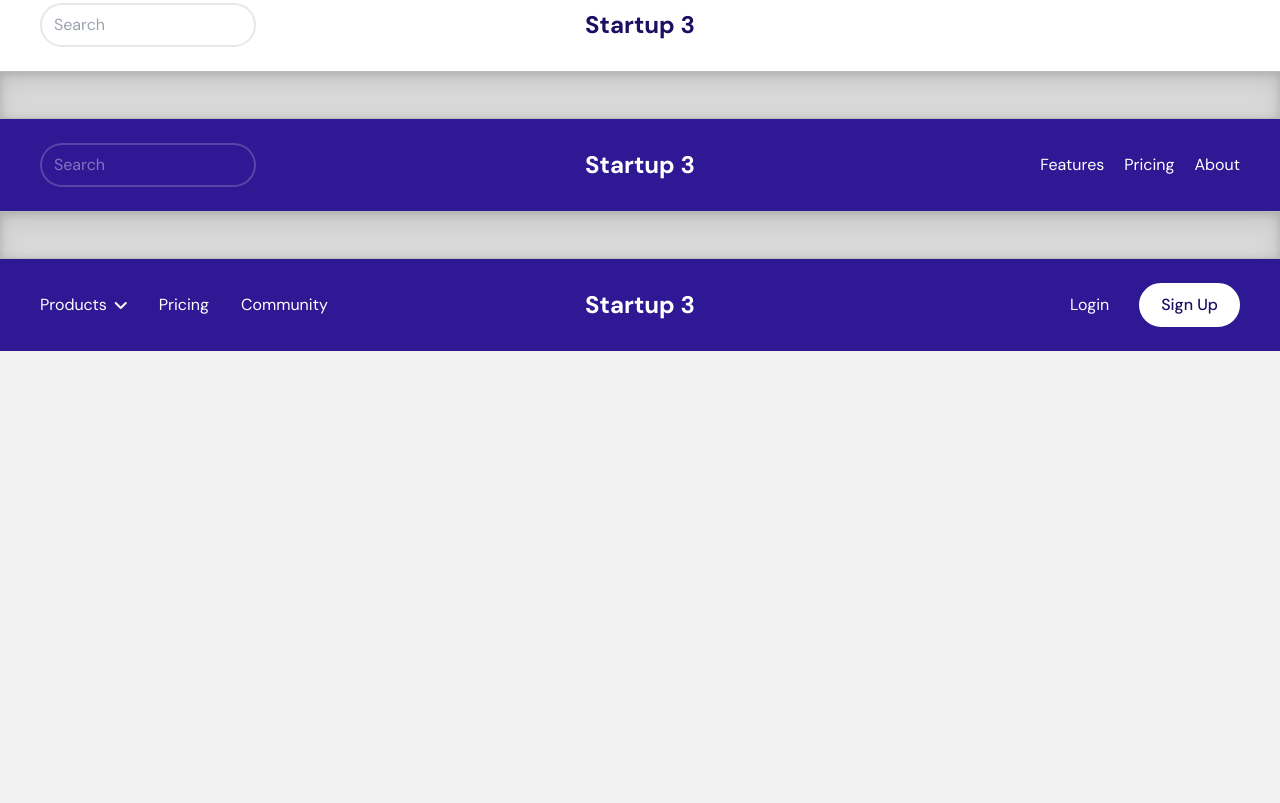
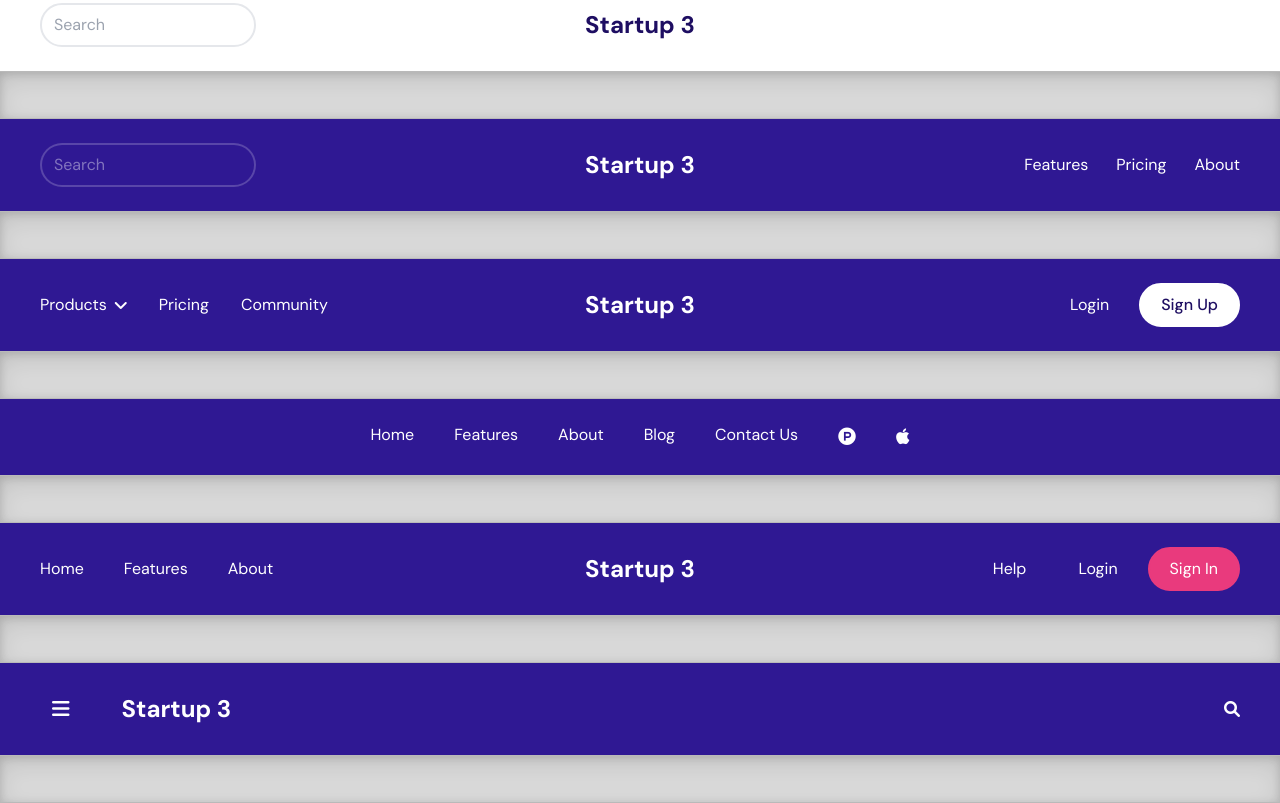
Before and after one commit to oscarfgutierrezo/Navigation-Example, a website: page index.html in a window 1280 px wide. Shown: the part 1241-2044 px from the top of the page. Before the commit the page ends 1592 px from the top, so only its background shows below. Drawn offline with nearby package versions, Linux system fonts and the light colour scheme.

Commit message:
Add: navigation-13, navigation-14 and navigation-15 sections

```diff
--- a/index.html
+++ b/index.html
@@ -200,14 +200,14 @@
     <div class="divider"></div>
     <section class="navigation-09 py-6 bg-white">
         <header class="container px-5 sm:px-10">
-            <ul class="flex flex-wrap justify-center gap-x-10 gap-y-5">
+            <ul class="flex flex-wrap justify-center gap-x-10 gap-y-5 text-dark-violet">
                 <li><a class="hover:border-b hover:border-gray-400" href="#">Home</a></li>
                 <li><a class="hover:border-b hover:border-gray-400" href="#">Features</a></li>
                 <li><a class="hover:border-b hover:border-gray-400" href="#">About</a></li>
                 <li><a class="hover:border-b hover:border-gray-400" href="#">Blog</a></li>
                 <li><a class="hover:border-b hover:border-gray-400" href="#">Contact Us</a></li>
-                <li><a class="text-lg text-dark-violet hover:text-light-violet" href="#"><i class="fa-brands fa-product-hunt"></i></a></li>
-                <li><a class="text-lg text-dark-violet hover:text-light-violet" href="#"><i class="fa-brands fa-apple"></i></a></li>
+                <li><a class="text-lg hover:text-light-violet" href="#"><i class="fa-brands fa-product-hunt"></i></a></li>
+                <li><a class="text-lg hover:text-light-violet" href="#"><i class="fa-brands fa-apple"></i></a></li>
             </ul>
         </header>
     </section>
@@ -235,7 +235,7 @@
                 <i class="fa-solid fa-bars"></i>
             </button>
             <nav class="hidden order-4 col-span-4 sm:col-span-3 md:block md:col-span-1" id="mobile-menu-11">
-                <ul class="h-full flex flex-col md:flex-row md:justify-end md:items-center md:gap-5 text-white">
+                <ul class="h-full flex flex-col md:flex-row md:justify-end md:items-center md:gap-7 text-white">
                     <li><a class="py-2 pl-3 block border-b border-white border-opacity-20 hover:bg-white hover:text-dark-violet md:p-0 md:hover:text-white md:border-0 md:hover:border-b md:hover:border-white md:hover:bg-transparent" href="#">Features</a></li>
                     <li><a class="py-2 pl-3 block border-b border-white border-opacity-20 hover:bg-white hover:text-dark-violet md:p-0 md:hover:text-white md:border-0 md:hover:border-b md:hover:border-white md:hover:bg-transparent" href="#">Pricing</a></li>
                     <li><a class="py-2 pl-3 block border-b border-white border-opacity-20 hover:bg-white hover:text-dark-violet md:p-0 md:hover:text-white md:border-0 md:hover:border-b md:hover:border-white md:hover:bg-transparent" href="#">About</a></li>
@@ -280,6 +280,65 @@
             </div>
         </header>
     </section>
+    <div class="divider"></div>
+    <section class="navigation-13 py-6 bg-primary">
+        <header class="container px-5 sm:px-10">
+            <ul class="flex flex-wrap justify-center gap-x-10 gap-y-5 text-white">
+                <li><a class="hover:border-b hover:border-pink" href="#">Home</a></li>
+                <li><a class="hover:border-b hover:border-pink" href="#">Features</a></li>
+                <li><a class="hover:border-b hover:border-pink" href="#">About</a></li>
+                <li><a class="hover:border-b hover:border-pink" href="#">Blog</a></li>
+                <li><a class="hover:border-b hover:border-pink" href="#">Contact Us</a></li>
+                <li><a class="text-lg hover:text-pink" href="#"><i class="fa-brands fa-product-hunt"></i></a></li>
+                <li><a class="text-lg hover:text-pink" href="#"><i class="fa-brands fa-apple"></i></a></li>
+            </ul>
+        </header>
+    </section>
+    <div class="divider"></div>
+    <section class="navigation-14 py-6 bg-primary">
+        <header class="container px-5 grid grid-cols-5 gap-y-2 sm:px-10">
+            <div class="col-span-4 flex justify-start items-center md:col-span-1 lg:order-2 lg:justify-center">
+                <a href="#" class="text-2xl font-bold text-white">Startup 3</a>
+            </div>
+            <button class="w-fit p-3 flex justify-self-end text-xl text-white rounded-lg hover:ring-2 hover:ring-white focus:outline-none focus:ring-2 focus:ring-gray-200 md:hidden" data-collapse-toggle="mobile-menu-14" type="button" aria-controls="mobile-menu-14" aria-expanded="false">
+                <i class="fa-solid fa-bars"></i>
+            </button>
+            <nav class="hidden col-span-5 md:block md:col-span-4 lg:col-span-2 lg:order-1" id="mobile-menu-14">
+                <ul class="h-full flex flex-col text-white md:flex-row md:justify-end md:items-center md:gap-10 lg:justify-start">
+                    <li><a class="py-2 pl-3 block border-b border-white border-opacity-20 hover:bg-white hover:text-dark-violet md:p-0 md:hover:text-white md:border-0 md:hover:border-b md:hover:border-pink md:hover:bg-transparent" href="#">Home</a></li>
+                    <li><a class="py-2 pl-3 block border-b border-white border-opacity-20 hover:bg-white hover:text-dark-violet md:p-0 md:hover:text-white md:border-0 md:hover:border-b md:hover:border-pink md:hover:bg-transparent" href="#">Features</a></li>
+                    <li><a class="py-2 pl-3 block border-b border-white border-opacity-20 hover:bg-white hover:text-dark-violet md:p-0 md:hover:text-white md:border-0 md:hover:border-b md:hover:border-pink md:hover:bg-transparent" href="#">About</a></li>
+            </nav>
+            <div class="col-span-5 flex justify-end items-center gap-2 lg:col-span-2 lg:order-3">
+                <button class="px-5 py-2 text-white border-2 border-transparent rounded-full hover:border-white">Help</button>
+                <button class="px-5 py-2 text-white border-2 border-transparent rounded-full hover:border-white">Login</button>
+                <button class="px-5 py-2 text-white bg-pink border-2 border-pink rounded-full hover:text-white hover:bg-primary">Sign In</button>
+            </div>
+        </header>
+    </section>
+    <div class="divider"></div>
+    <section class="navigation-15 py-6 bg-primary">
+        <header class="container px-5 grid grid-cols-4 sm:px-10">
+            <div class="col-span-3 flex gap-5 md:gap-10">
+                <button class="w-fit p-3 flex justify-self-end text-xl text-white rounded-lg hover:ring-2 hover:ring-white focus:outline-none focus:ring-2 focus:ring-gray-200" data-collapse-toggle="mobile-menu-15" type="button" aria-controls="mobile-menu-15" aria-expanded="false">
+                    <i class="fa-solid fa-bars"></i>
+                </button>
+                <div class="flex justify-start items-center md:col-span-1 lg:order-2 lg:justify-center">
+                    <a href="#" class="text-2xl font-bold text-white">Startup 3</a>
+                </div>
+            </div>
+            <div class="flex justify-end items-center text-white">
+                <i class="fa-solid fa-magnifying-glass hover:text-pink"></i>
+            </div>
+            <nav class="hidden col-span-4" id="mobile-menu-15">
+                <ul class="h-full flex flex-col text-white">
+                    <li><a class="py-2 pl-3 block border-b border-white border-opacity-20 hover:bg-white hover:text-dark-violet" href="#">Home</a></li>
+                    <li><a class="py-2 pl-3 block border-b border-white border-opacity-20 hover:bg-white hover:text-dark-violet" href="#">Features</a></li>
+                    <li><a class="py-2 pl-3 block border-b border-white border-opacity-20 hover:bg-white hover:text-dark-violet" href="#">About</a></li>
+            </nav>
+        </header>
+    </section>
+    <div class="divider"></div>
 
     <script src="https://unpkg.com/flowbite@1.3.4/dist/flowbite.js"></script>
 </body>
```
Also changed, not shown: public/css/styles.css.
